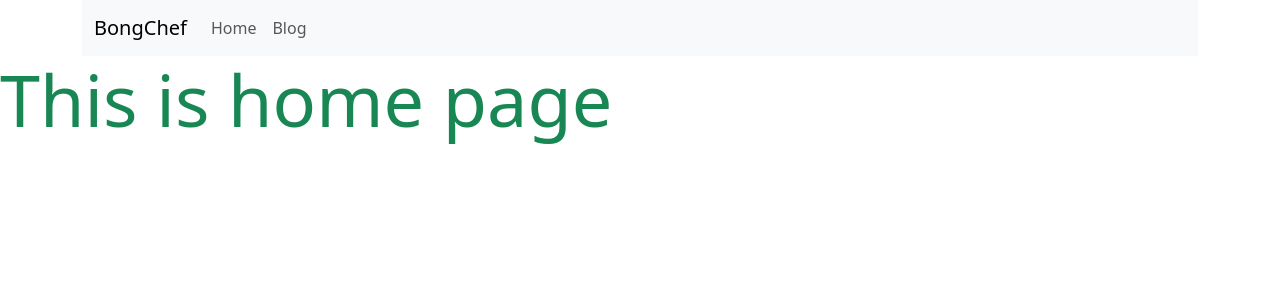
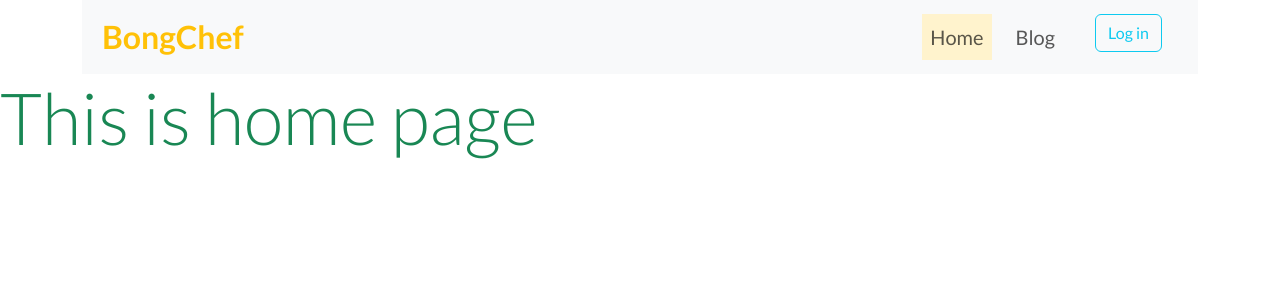
Before and after one commit to Showmandas/Chef-Recipe-React-Client, a React (Vite) app: page / in a window 1280 px wide. Shown: the top 300 px of the page. Built offline with nearby package versions, Linux system fonts and the light colour scheme.

Commit message:
navbar section done

```diff
--- a/index.html
+++ b/index.html
@@ -5,6 +5,7 @@
     <link rel="icon" type="image/svg+xml" href="/vite.svg" />
     <meta name="viewport" content="width=device-width, initial-scale=1.0" />
     <title>BongChef</title>
+    <script src="https://kit.fontawesome.com/d6aff4eabe.js" crossorigin="anonymous"></script>
     <link href="https://cdn.jsdelivr.net/npm/bootstrap@5.3.0-alpha3/dist/css/bootstrap.min.css" rel="stylesheet" integrity="sha384-KK94CHFLLe+nY2dmCWGMq91rCGa5gtU4mk92HdvYe+M/SXH301p5ILy+dN9+nJOZ" crossorigin="anonymous">
 
   </head>
--- a/src/components/Header/Header.jsx
+++ b/src/components/Header/Header.jsx
@@ -1,28 +1,28 @@
 /* eslint-disable react/no-unknown-property */
 /* eslint-disable no-unused-vars */
 import React from 'react';
-import { Link } from 'react-router-dom';
+import { Link, NavLink } from 'react-router-dom';
 
 const Header = () => {
     return (
         <div className='container'>
-            <nav className="navbar navbar-expand-lg bg-body-tertiary">
+            <nav className="navbar navbar-expand-lg bg-body-tertiary p-2">
   <div className="container-fluid">
-    <a className="navbar-brand" href="#">BongChef</a>
+    <NavLink to={'/'} className="navbar-brand fw-bold text-warning fs-2">BongChef</NavLink>
     <button className="navbar-toggler" type="button" data-bs-toggle="collapse" data-bs-target="#navbarNav" aria-controls="navbarNav" aria-expanded="false" aria-label="Toggle navigation">
       <span className="navbar-toggler-icon"></span>
     </button>
     <div className="collapse navbar-collapse" id="navbarNav">
-      <ul className="navbar-nav">
+      <ul className="navbar-nav ms-auto fs-5">
         <li className="nav-item">
-            <Link to={'/'} className="nav-link">Home</Link>
+            <NavLink to={'/'} className={({isActive})=> isActive ? "bg-warning-subtle nav-link" : "nav-link"}>Home</NavLink>
         </li>
-        <li className="nav-item">
-          <Link className="nav-link">Blog</Link>
+        <li className="nav-item px-3">
+          <NavLink to={'blog'} className={({isActive})=> isActive ? "bg-warning-subtle nav-link" : "nav-link"}>Blog</NavLink>
         </li>
-        <li className="nav-item">
-          <Link><button type="button" class="btn btn-outline-light">Log in</button>
-</Link>
+        <li className="nav-item px-3">
+          <NavLink><button type="button" class="btn btn-outline-info">Log in</button>
+</NavLink>
         </li>
 
       </ul>
--- /dev/null
+++ b/src/index.css
@@ -0,0 +1,8 @@
+@import url('https://fonts.googleapis.com/css2?family=Lato:ital,wght@0,300;0,400;0,700;1,700&display=swap');
+
+*{
+  margin: 0;
+  padding: 0;
+  box-sizing: border-box;
+  font-family: 'Lato', sans-serif;
+}
--- a/src/main.jsx
+++ b/src/main.jsx
@@ -1,7 +1,7 @@
 import React from 'react'
 import ReactDOM from 'react-dom/client'
 // import App from './App.jsx'
-// import './index.css'
+import './index.css'
 import {
   createBrowserRouter,
   RouterProvider,
```
